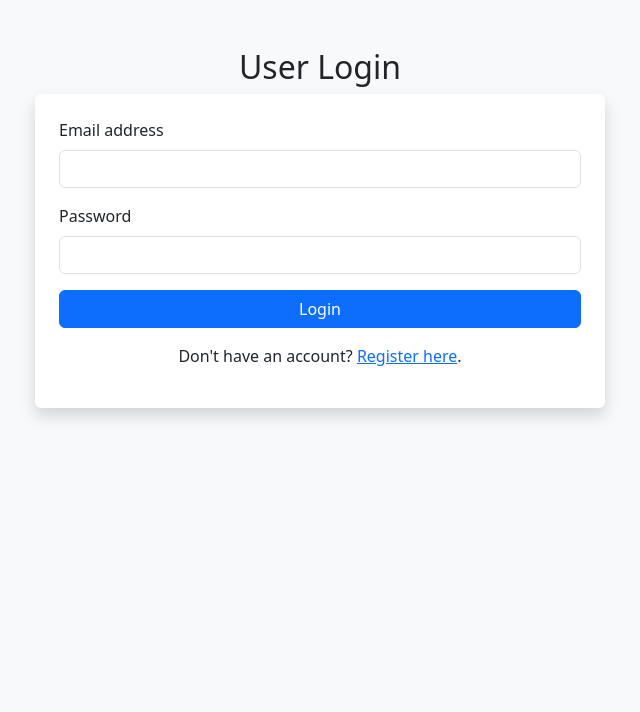
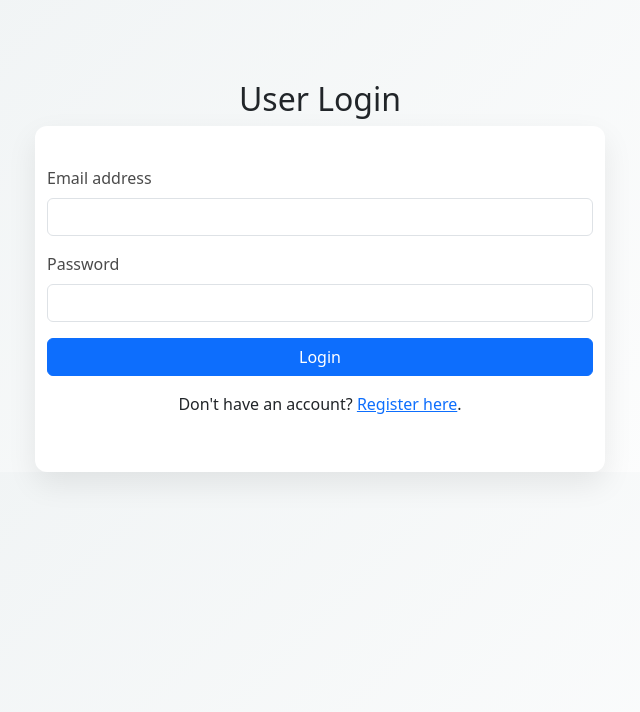
Before and after one commit to Jaldy178/SmartWasteSystem, a PHP site: page /auth/login.php in a window 1280 px wide. Shown: the top 712 px of the page, without its empty margins (320-960 px from the left). Run offline with PHP 8.4, Linux system fonts and the light colour scheme; a stand-in replaces the project's code that opens the database connection.

Commit message:
Improve login layout and modernize CSS styles

```diff
--- a/auth/login.php
+++ b/auth/login.php
@@ -5,7 +5,7 @@ require_once '../includes/db_connect.php';
 $email = $password = "";
 $errors = [];
 
-// If redirected from registration with success message
+// Success message after registration
 if (isset($_SESSION['message'])) {
     $success_message = $_SESSION['message'];
     unset($_SESSION['message']);
@@ -29,7 +29,6 @@ if ($_SERVER["REQUEST_METHOD"] == "POST") {
             $stmt->fetch();
 
             if (password_verify($password, $hashed_password)) {
-                // Correct login
                 $_SESSION['user_id'] = $user_id;
                 $_SESSION['full_name'] = $full_name;
                 $_SESSION['role'] = $role;
@@ -56,20 +55,19 @@ if ($_SERVER["REQUEST_METHOD"] == "POST") {
     }
 }
 ?>
-
-<!-- HTML -->
 <!DOCTYPE html>
 <html lang="en">
 <head>
     <meta charset="UTF-8">
     <title>Login - Smart Waste System</title>
+    <link rel="stylesheet" href="../css/styles.css">
     <link href="https://cdn.jsdelivr.net/npm/bootstrap@5.3.0/dist/css/bootstrap.min.css" rel="stylesheet">
 </head>
-<body class="bg-light">
-    <div class="container mt-5">
+<body>
+    <div class="container">
         <h2 class="text-center">User Login</h2>
         <div class="row justify-content-center">
-            <div class="col-md-6 bg-white p-4 shadow rounded">
+            <div class="col-md-6 card-style">
                 <?php if (!empty($success_message)): ?>
                     <div class="alert alert-success"><?= $success_message ?></div>
                 <?php endif; ?>
--- a/css/styles.css
+++ b/css/styles.css
@@ -0,0 +1,103 @@
+/* General Page Styling */
+body {
+    background: linear-gradient(135deg, #eef2f3, #ffffff);
+    font-family: 'Inter', 'Segoe UI', sans-serif;
+    margin: 0;
+    padding: 0;
+    color: #333;
+}
+
+/* Container Styling */
+.container {
+    margin-top: 80px;
+    max-width: 600px;
+    padding: 0 15px;
+}
+
+/* Login Card */
+.card-style {
+    background-color: #ffffff;
+    border-radius: 12px;
+    padding: 40px 30px;
+    box-shadow: 0 12px 30px rgba(0, 0, 0, 0.08);
+    transition: transform 0.3s ease;
+}
+.card-style:hover {
+    transform: translateY(-2px);
+}
+
+/* Headings */
+h2 {
+    font-size: 28px;
+    font-weight: 600;
+    color: #2c3e50;
+    margin-bottom: 30px;
+    text-align: center;
+}
+
+/* Form Labels and Inputs */
+.form-label {
+    font-weight: 500;
+    margin-bottom: 6px;
+    color: #4a4a4a;
+}
+
+.form-control {
+    border: 1px solid #ccc;
+    border-radius: 8px;
+    padding: 10px 12px;
+    font-size: 15px;
+    transition: border-color 0.3s ease;
+}
+
+.form-control:focus {
+    border-color: #00796b;
+    box-shadow: 0 0 0 4px rgba(0, 121, 107, 0.2);
+    outline: none;
+}
+
+/* Button Styling */
+.btn-primary {
+    background-color: #00796b;
+    border: none;
+    border-radius: 8px;
+    padding: 12px;
+    font-size: 16px;
+    font-weight: 500;
+    color: #fff;
+    transition: background-color 0.3s ease;
+}
+
+.btn-primary:hover {
+    background-color: #005a4f;
+}
+
+/* Alert Styling */
+.alert {
+    padding: 12px 20px;
+    border-radius: 8px;
+    margin-bottom: 20px;
+    font-size: 15px;
+}
+
+.alert-success {
+    background-color: #d4edda;
+    color: #256029;
+}
+
+.alert-danger {
+    background-color: #f8d7da;
+    color: #721c24;
+}
+
+/* Links */
+a {
+    color: #00796b;
+    text-decoration: none;
+    font-weight: 500;
+}
+
+a:hover {
+    text-decoration: underline;
+    color: #005a4f;
+}
```
